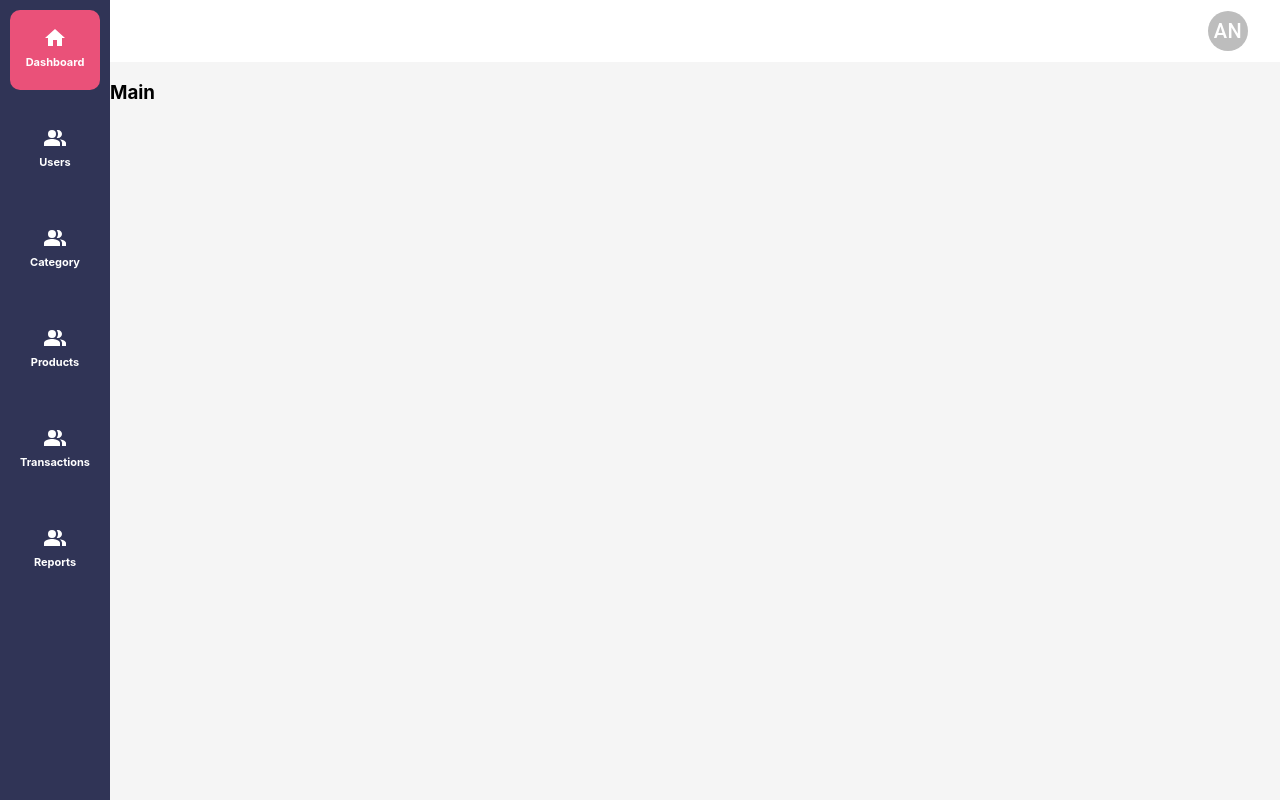
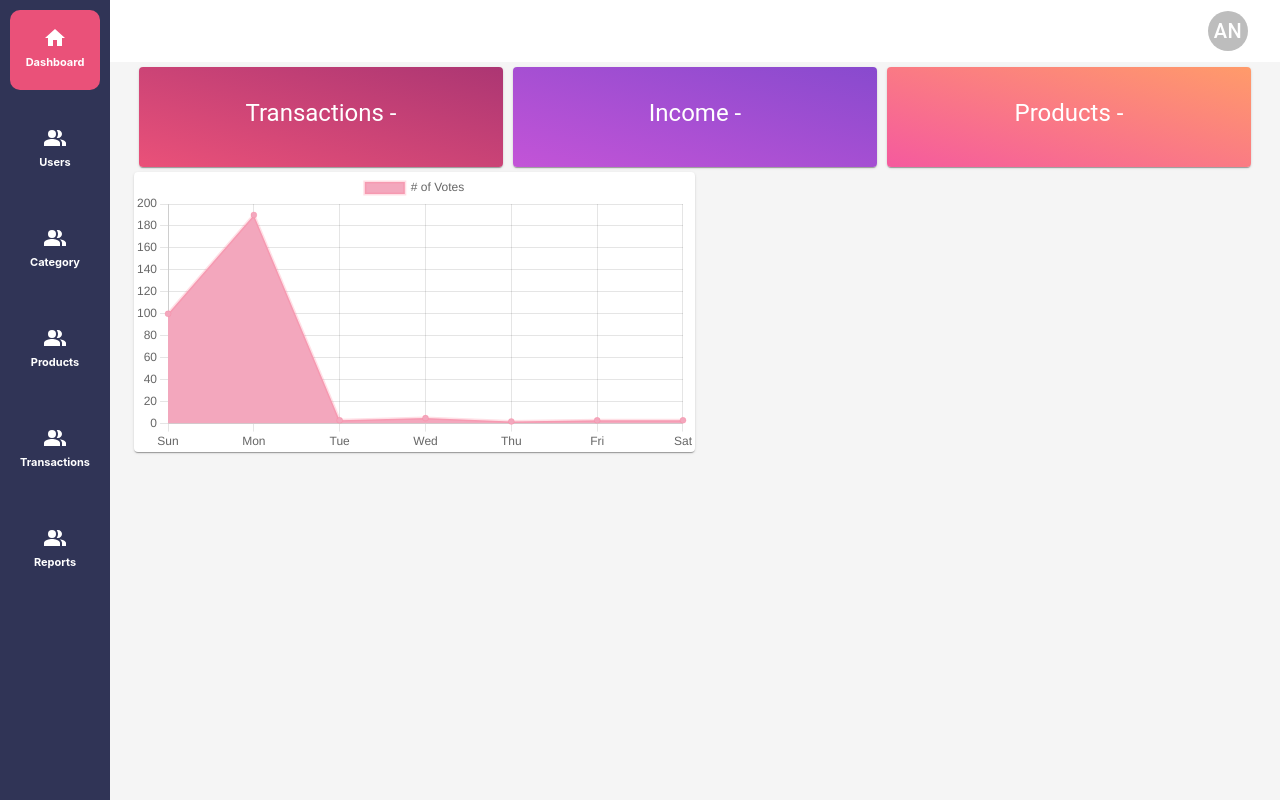
Before and after one commit to ankushthinknext/ecomm-v1, a React (Create React App) app: page /dashboard/main in a window 1280 px wide. Built offline with nearby package versions, Linux system fonts and the light colour scheme; no server answers.

Commit message:
Dashboard First page

```diff
--- a/package.json
+++ b/package.json
@@ -12,7 +12,11 @@
     "@testing-library/react": "^11.1.0",
     "@testing-library/user-event": "^12.1.10",
     "axios": "^0.21.4",
+    "chart.js": "^3.5.1",
+    "moment": "^2.29.1",
+    "query-string": "^4.3.4",
     "react": "^17.0.2",
+    "react-chartjs-2": "^3.0.5",
     "react-dom": "^17.0.2",
     "react-router-dom": "^5.3.0",
     "react-scripts": "4.0.3",
--- a/src/components/Main.jsx
+++ b/src/components/Main.jsx
@@ -1,15 +1,114 @@
-import React, { useEffect } from "react";
+import React, { useEffect, useState } from "react";
 import axios from "../config/axiosConfig";
+import moment from "moment";
+import qs from "query-string";
+import { Container, Grid, Paper, Typography } from "@mui/material";
+import { makeStyles } from "@mui/styles";
+import { Line } from "react-chartjs-2";
+
+const data = {
+	labels: ["Sun", "Mon", "Tue", "Wed", "Thu", "Fri", "Sat"],
+	datasets: [
+		{
+			label: "# of Votes",
+			data: [100, 190, 3, 5, 2, 3, 3],
+			fill: false,
+			backgroundColor: "#f3a7bd",
+			borderColor: "rgba(255, 99, 132, 0.2)",
+			fill: true,
+		},
+	],
+};
+
+const options = {
+	scales: {
+		yAxes: [
+			{
+				ticks: {
+					beginAtZero: true,
+				},
+			},
+		],
+	},
+};
+
+const useStyle = makeStyles({
+	mPanel: {
+		height: "100px",
+		margin: "5px",
+		display: "flex",
+		justifyContent: "center",
+		alignItems: "center",
+		"& h5": {
+			color: "white",
+		},
+	},
+});
 
 function Main() {
+	const classes = useStyle();
+	const [dashboardData, setDashboardData] = useState(null);
+	const [query, setQuery] = useState({
+		start: moment().startOf("week").format("llll"),
+		end: moment().endOf("week").format("llll"),
+	});
+	console.log(query);
+	console.log(dashboardData);
 	useEffect(() => {
-		axios("transaction/dashboard").then((response) =>
-			console.log(response.data),
+		axios(`transaction/dashboard?${qs.stringify(query)}`).then((response) =>
+			setDashboardData(response.data.data),
 		);
 	}, []);
+
 	return (
 		<div>
-			<h3>Main</h3>
+			<Container>
+				<Grid container>
+					<Grid item xs={12} lg={4}>
+						<Paper
+							style={{
+								background: `linear-gradient(
+16deg, rgba(234,81,121,1) 0%, rgba(172,54,115,1) 100%)`,
+							}}
+							className={classes.mPanel}>
+							<Typography variant="h5" gutterBottom>
+								Transactions - {dashboardData?.count}
+							</Typography>
+						</Paper>
+					</Grid>
+					<Grid item xs={12} lg={4}>
+						<Paper
+							style={{
+								background: `linear-gradient(
+16deg, rgba(195,84,215,1) 0%, rgba(136,74,206,1) 100%)`,
+							}}
+							className={classes.mPanel}>
+							<Typography variant="h5" gutterBottom>
+								Income - {dashboardData?.total}
+							</Typography>
+						</Paper>
+					</Grid>
+					<Grid item xs={12} lg={4}>
+						<Paper
+							style={{
+								background: `linear-gradient(16deg, rgba(245,90,158,1) 0%, rgba(255,155,106,1) 100%)`,
+							}}
+							className={classes.mPanel}>
+							<Typography variant="h5" gutterBottom>
+								Products - {dashboardData?.qty}
+							</Typography>
+						</Paper>
+					</Grid>
+				</Grid>
+				<Grid container>
+					<Grid item xs={12} lg={6}>
+						<Paper>
+							<Line data={data} options={options} />
+						</Paper>
+					</Grid>
+					<Grid item xs={12} lg={6}></Grid>
+				</Grid>
+			</Container>
 		</div>
 	);
 }
--- a/src/screens/dashboard.css
+++ b/src/screens/dashboard.css
@@ -1,6 +1,7 @@
 .m-dashboard {
 	display: flex;
 }
+
 .m-sidebar-wrapper {
 	height: 100vh;
 	width: 110px;
```
Also changed, not shown: 2 other files (tests, documents, lock files or other folders).
